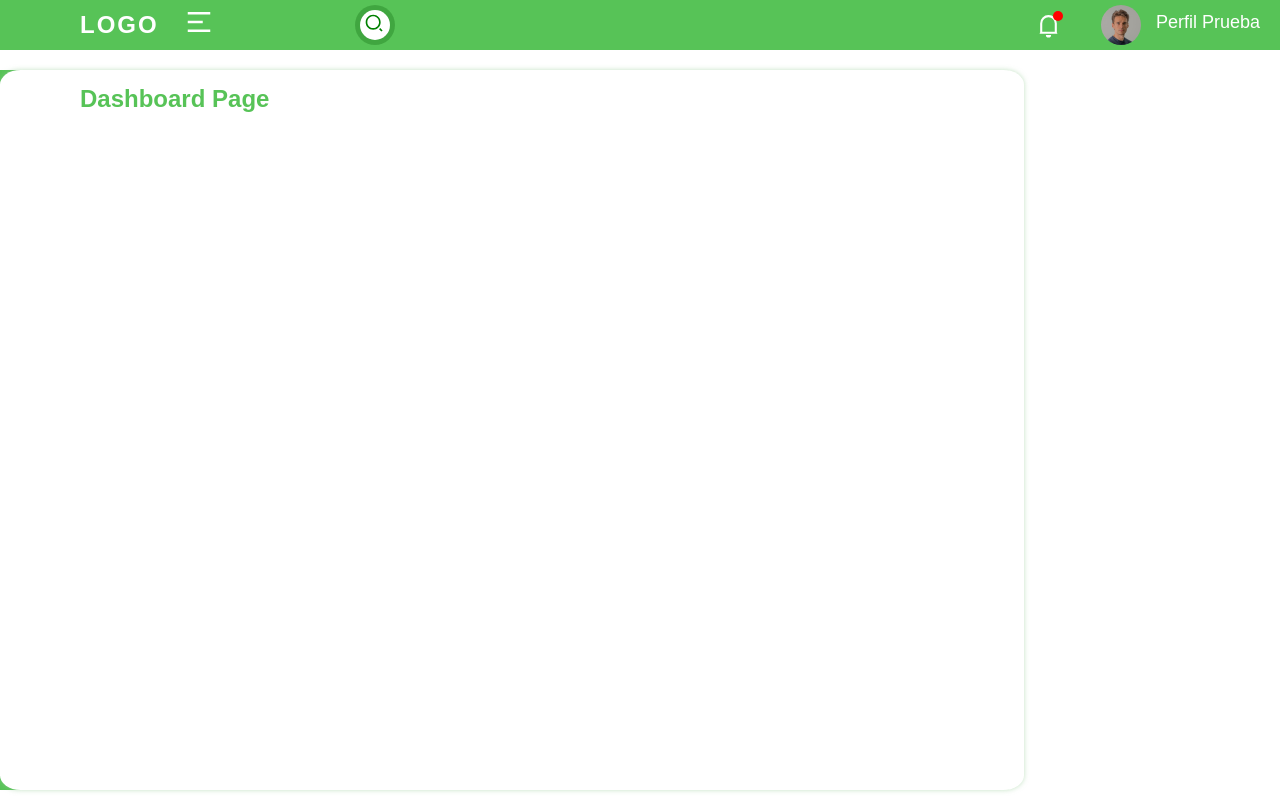
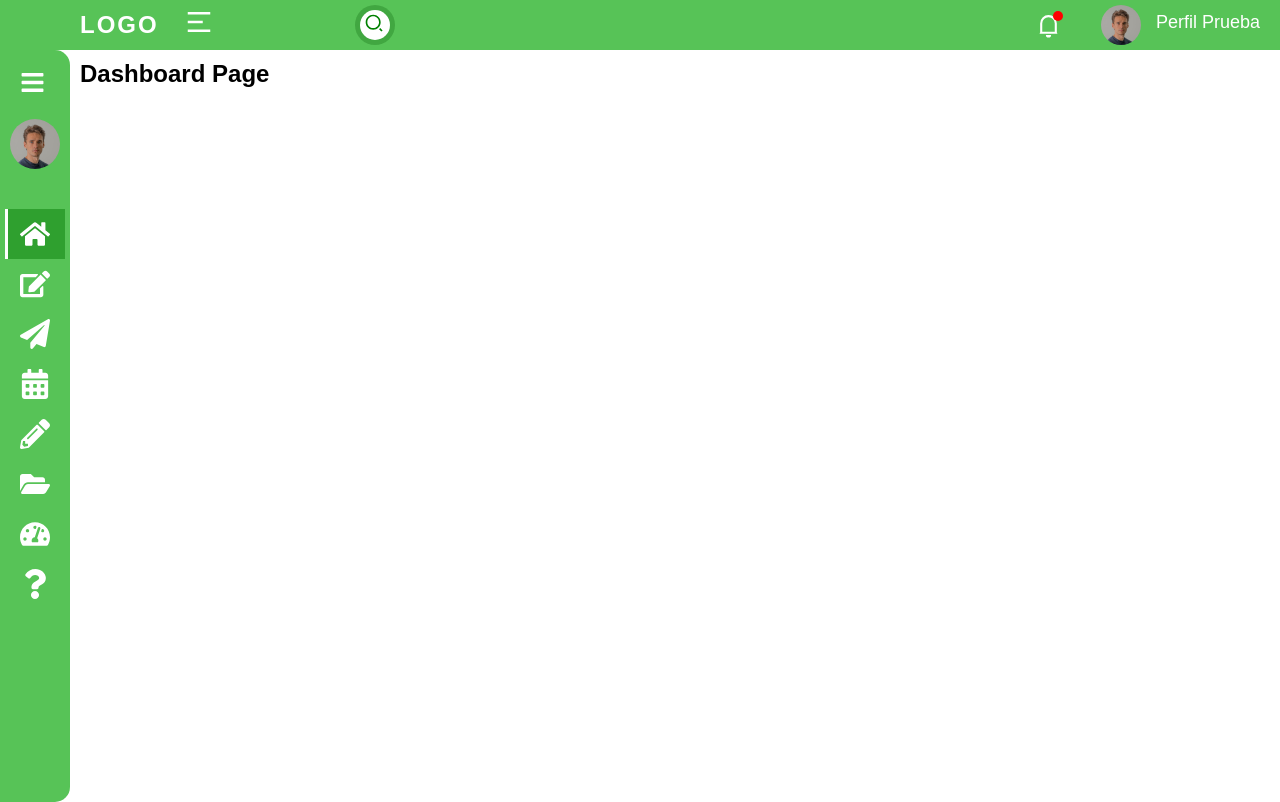
Before and after one commit to Zelsus123/IagaReact, a React (Vite) app: page /panel in a window 1280 px wide. Built offline with nearby package versions, Linux system fonts and the light colour scheme.

Commit message:
layout modificado (solventado error)

```diff
--- a/index.html
+++ b/index.html
@@ -4,10 +4,13 @@
     <meta charset="UTF-8" />
     <link rel="icon" type="image/svg+xml" href="/vite.svg" />
     <meta name="viewport" content="width=device-width, initial-scale=1.0" />
+    <!-- Bootstrap para el layout (flex) -->
+    <!-- <link href="https://cdn.jsdelivr.net/npm/bootstrap@5.2.2/dist/css/bootstrap.min.css" rel="stylesheet" integrity="sha384-Zenh87qX5JnK2Jl0vWa8Ck2rdkQ2Bzep5IDxbcnCeuOxjzrPF/et3URy9Bv1WTRi" crossorigin="anonymous"> -->
     <title>IAGA System</title>
   </head>
   <body>
     <div id="root"></div>
+    <!-- <script src="https://cdn.jsdelivr.net/npm/bootstrap@5.2.2/dist/js/bootstrap.bundle.min.js" integrity="sha384-OERcA2EqjJCMA+/3y+gxIOqMEjwtxJY7qPCqsdltbNJuaOe923+mo//f6V8Qbsw3" crossorigin="anonymous"></script> -->
     <script type="module" src="/src/main.jsx"></script>
   </body>
 </html>
--- a/src/IagaApp.jsx
+++ b/src/IagaApp.jsx
@@ -1,16 +1,12 @@
 import React from 'react'
 
-import { Sidebar } from "./components/Sidebar/Sidebar";
 import { AppRouter } from './router/AppRouter';
 
 
 export const IagaApp = () => {
   return (
     <>
-
-      <Sidebar />
       <AppRouter />
-
     </>
   );
 }
--- a/src/components/Sidebar/styles.module.scss
+++ b/src/components/Sidebar/styles.module.scss
@@ -1,17 +1,15 @@
 .sidebar{
-    margin-top: 70px;
-    width: 60px;
-    height: 90vh;
+    // margin-top: 70px;
+    width: calc(5rem - 10px);
+    height: calc(100vh - 3rem);
     background-color: rgba(49, 182, 49, 0.815);
     transition-duration: .3s;
     display: flex;
     flex-direction: column;
     align-items: center;
-    position: fixed;
+    // position: fixed;
     border-radius: 0 15px 15px 0;
     z-index: 1;
-
-    ;
 
     .hamburguer{
         color: white;
@@ -48,15 +46,14 @@
 
 
 .sidebarOpen{
-    position: fixed;
-    margin-top: 70px;
+    // position: fixed;
+    // margin-top: 70px;
     width: 200px;
-    height: 90vh;
+    height: calc(100vh - 3rem);
     background-color: rgba(49, 182, 49, 0.815);
     transition-duration: .1s;
     border-radius: 0 15px 15px 0;
     z-index: 1;
-
 
     .linksContainer{
         display: flex;
--- a/src/css/styles.css
+++ b/src/css/styles.css
@@ -2,6 +2,10 @@
     margin: 0;
     box-sizing: border-box;
     text-decoration: none;
+}
+
+html {
+    overflow-y: hidden;
 }
 
 body{
@@ -9,8 +13,19 @@ body{
     height: 100vh;
 }
 
+/* GENERALES */
+
+.container {
+    margin: 10px;
+}
+
+.d-flex {
+    display: flex;
+}
+
 .navbarGeneral{
-    position: fixed;
+    /* ! error */
+    /* position: fixed; */
     width: 100%;
     transition: 0.5s;
 }
@@ -148,6 +163,9 @@ align-items: center;
     font-size: 12px;
 }
 
+/* Layout */
+
+
 .profile{
     align-items: center;
     display: flex;
--- a/src/css/styles.module.scss
+++ b/src/css/styles.module.scss
@@ -1,24 +1,24 @@
-.content {
-    display: flex;
-    position: fixed;
-    top: 70px;
-    width: 80%;
-    box-shadow: 0 0 5px rgba(147, 204, 147, 0.566);
-    background-color: #fff;
-    height: 90vh;
-    border-radius: 2%;
-    text-justify: center;
-    overflow: scroll;
-    z-index: 1;
+// .content {
+//     display: flex;
+//     position: fixed;
+//     top: 70px;
+//     width: 80%;
+//     box-shadow: 0 0 5px rgba(147, 204, 147, 0.566);
+//     background-color: #fff;
+//     height: 90vh;
+//     border-radius: 2%;
+//     text-justify: center;
+//     overflow: scroll;
+//     z-index: 1;
 
-    .page_title {
-        color: rgba(49, 182, 49, 0.815);
-        margin-top: 15px;
-        margin-left: 80px;
+//     .page_title {
+//         color: rgba(49, 182, 49, 0.815);
+//         margin-top: 15px;
+//         margin-left: 80px;
 
-    }
-}
+//     }
+// }
 
-.content::-webkit-scrollbar {
-    width: 0.5px;
-}
+// .content::-webkit-scrollbar {
+//     width: 0.5px;
+// }
--- a/src/main.jsx
+++ b/src/main.jsx
@@ -7,7 +7,7 @@ import { IagaApp } from './IagaApp';
 ReactDOM.createRoot(document.getElementById('root')).render(
   <React.StrictMode>
     <BrowserRouter>
-    <IagaApp />
+      <IagaApp />
     </BrowserRouter>
   </React.StrictMode>
 )
--- a/src/pages/ComplaintsPage.jsx
+++ b/src/pages/ComplaintsPage.jsx
@@ -1,7 +1,7 @@
 export const ComplaintsPage = () => {
   return (
-    <>
+    <div>
         <h1>Denuncias</h1>
-    </>
+    </div>
   )
 }
--- a/src/pages/Dashboard.jsx
+++ b/src/pages/Dashboard.jsx
@@ -1,12 +1,12 @@
-import {content, page_title } from '../css/styles.module.scss'
+// import { content, page_title } from '../css/styles.module.scss'
 
 
 export const Dashboard = () => {
   return (
     <div>
-      <div className={ content }>
-        <div className={ page_title }><h2>Dashboard Page</h2></div>
+      <div>
+        <div><h2>Dashboard Page</h2></div>
       </div>
-  </div>
+    </div>
   )
 }
--- a/src/router/AppRouter.jsx
+++ b/src/router/AppRouter.jsx
@@ -1,13 +1,18 @@
 import { Navigate, Route, Routes } from "react-router-dom"
-import { NavBar } from "../components";
 
 import { AgendaPage, ComplaintsPage, Dashboard, RequestPage } from "../pages";
+import { NavBar, Sidebar } from "../components";
+
 
 export const AppRouter = () => {
   return (
     <>
       <NavBar />
 
+      <div className="d-flex">
+        <Sidebar />
+
+        {/* para darle un poco de separacion al contenido del sidebar */}
         <div className="container">
           <Routes>
             {/* Ruta por defecto (se puede cambiar) */}
@@ -18,6 +23,8 @@ export const AppRouter = () => {
             <Route path="/agenda" element={ <AgendaPage /> } />
           </Routes>
         </div>
+
+      </div>
     </>
   )
 }
```
Lines whose indentation alone changed are shown as unchanged.
